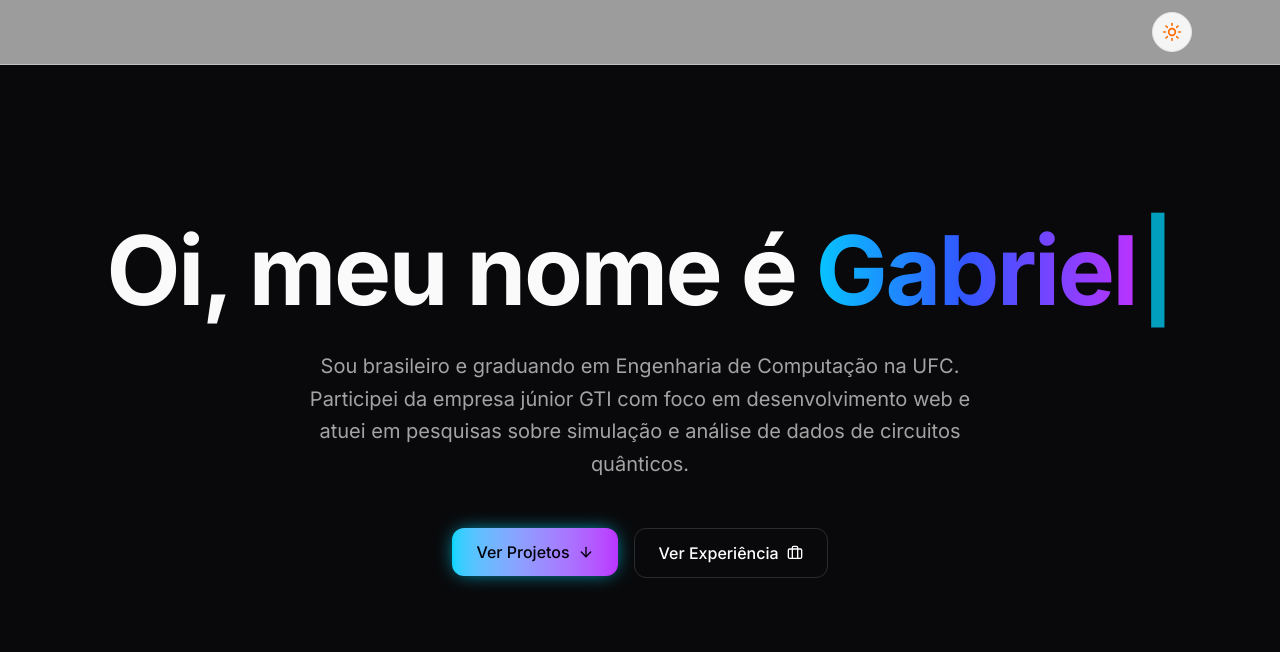
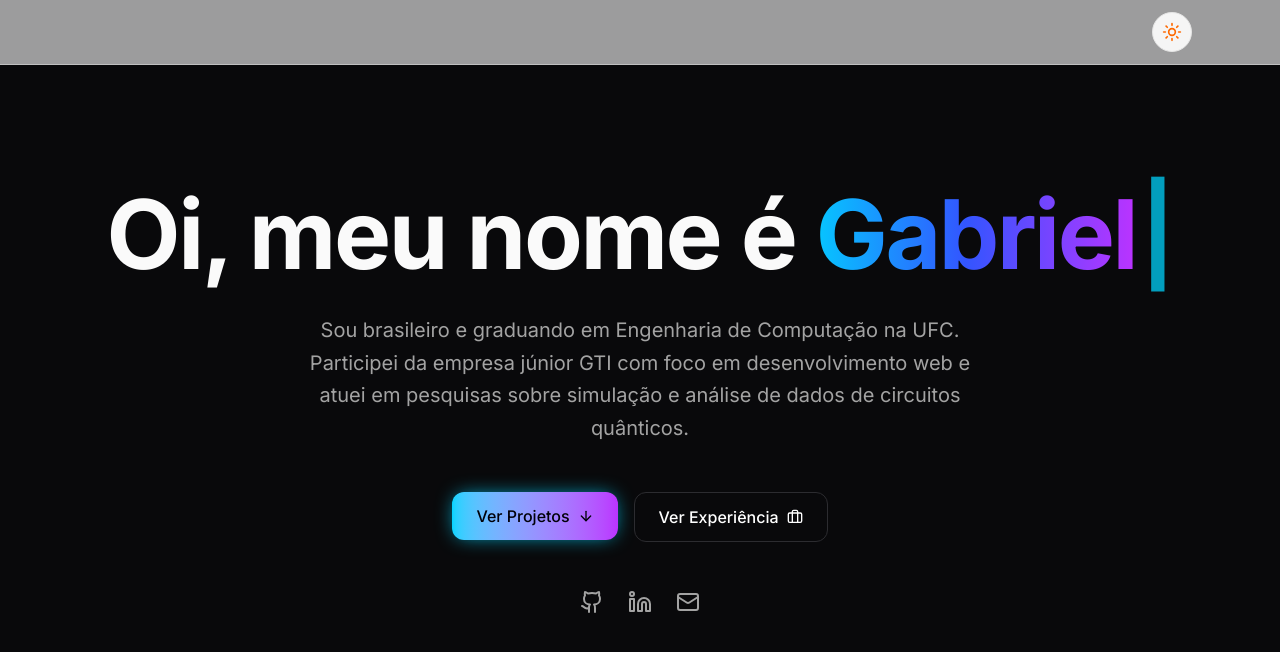
Before and after one commit to gabrimoreira/portfolio, a Next.js app: page / in a window 1280 px wide. Shown: the top 652 px of the page. Built offline with nearby package versions, Linux system fonts and the light colour scheme.

Commit message:
feat: add social media links

```diff
--- a/app/sections/Hero.tsx
+++ b/app/sections/Hero.tsx
@@ -2,7 +2,7 @@
 
 import { useState, useEffect } from "react";
 import { Button } from "../components/Button";
-import { ArrowDown, Briefcase } from "lucide-react";
+import { ArrowDown, Briefcase, Github, Linkedin, Mail } from "lucide-react";
 
 export default function Hero() {
   const [displayedName, setDisplayedName] = useState("");
@@ -74,6 +74,40 @@ export default function Hero() {
           </Button>
         </a>
       </div>
+
+      <div
+        className={`
+          flex gap-6 mt-4
+          transition-all duration-1000 ease-out delay-500
+          ${showBio ? "opacity-100 translate-y-0" : "opacity-0 translate-y-4"}
+        `}
+      >
+        <a
+          href="https://github.com/gabrimoreira"
+          target="_blank"
+          rel="noopener noreferrer"
+          className="text-muted hover:text-primary transition-colors hover:scale-110 transform duration-200"
+        >
+          <Github className="w-6 h-6" />
+        </a>
+
+        <a
+          href="https://linkedin.com/in/gabrimoreira"
+          target="_blank"
+          rel="noopener noreferrer"
+          className="text-muted hover:text-primary transition-colors hover:scale-110 transform duration-200"
+        >
+          <Linkedin className="w-6 h-6" />
+        </a>
+
+        <a
+          href="mailto:gabrieldevandrade49@gmail.com"
+          className="text-muted hover:text-primary transition-colors hover:scale-110 transform duration-200"
+        >
+          <Mail className="w-6 h-6" />
+        </a>
+      </div>
+
     </main>
   );
 }
```
